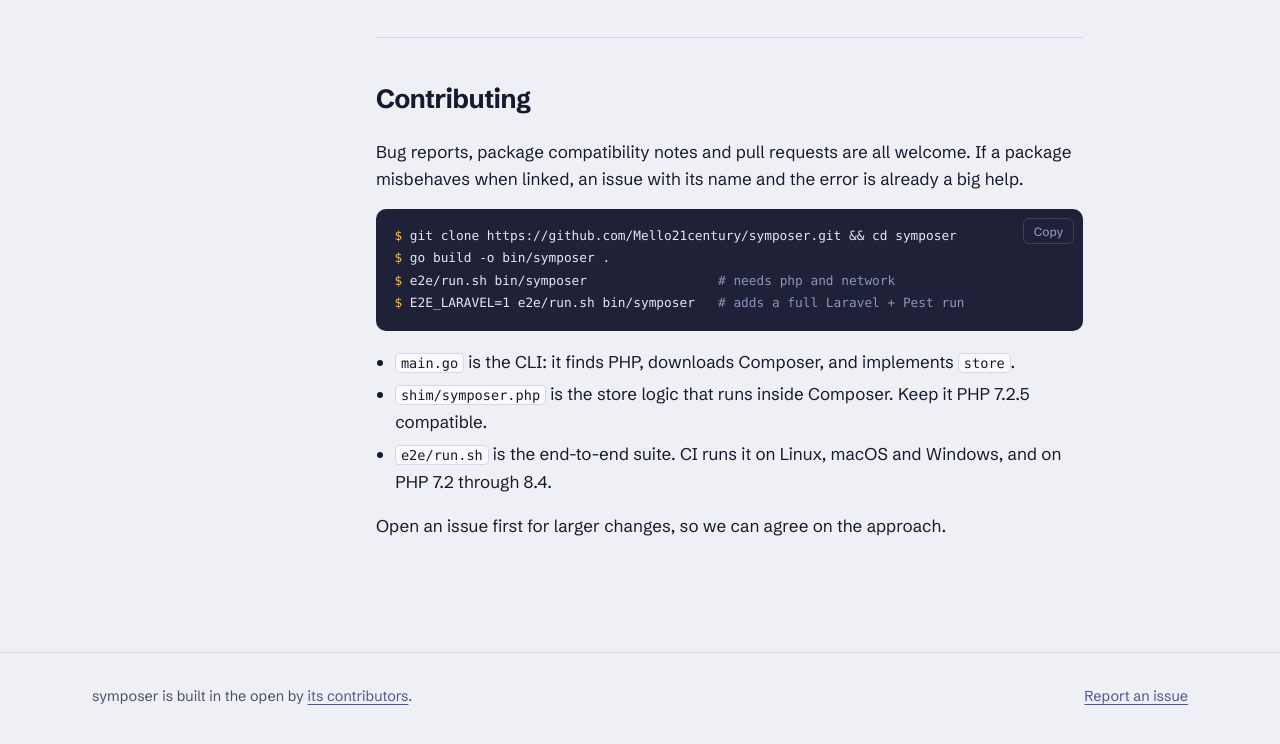
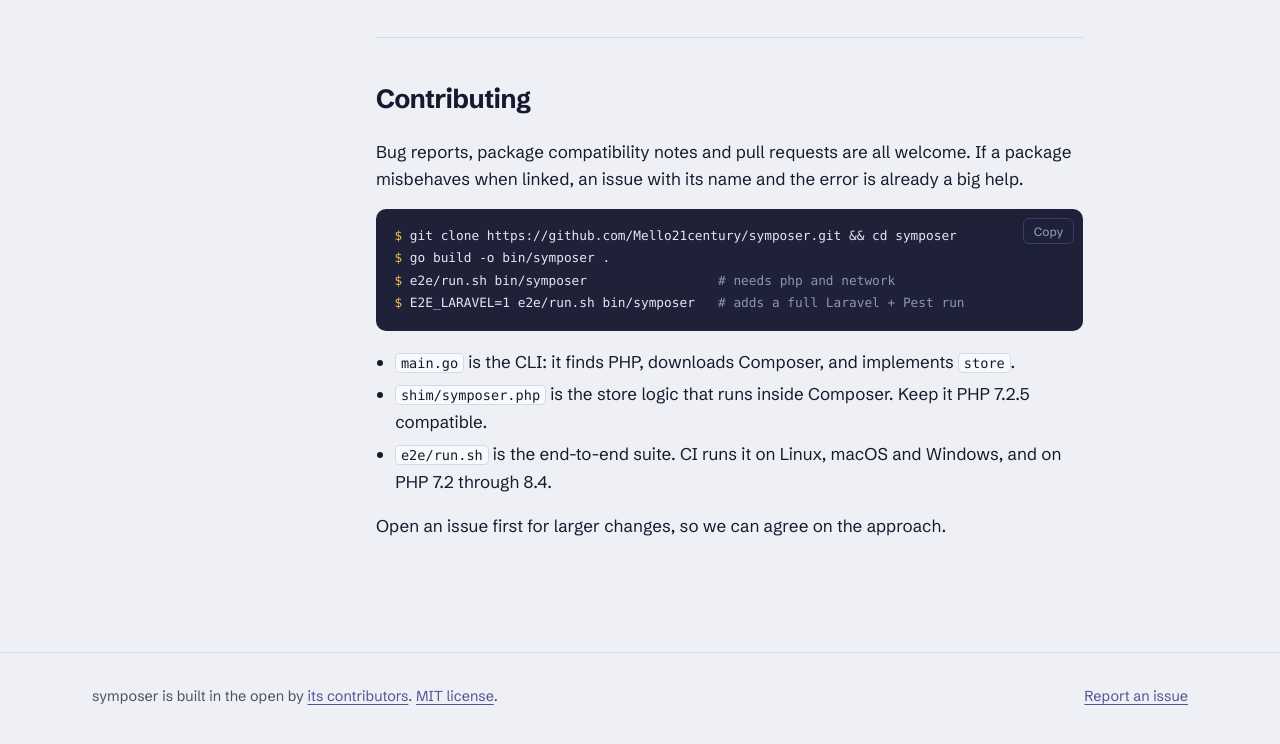
Before and after one commit to Mello21century/symposer, a plain HTML site: page docs/docs.html in a window 1280 px wide. Shown: the part 5711-6455 px from the top of the page. Drawn offline with Linux system fonts and the light colour scheme; a web font is replaced by a local one.

Commit message:
Add MIT license

```diff
--- a/docs/docs.html
+++ b/docs/docs.html
@@ -232,7 +232,7 @@
 
 <footer class="foot">
   <div class="wrap">
-    <span>symposer is built in the open by <a href="https://github.com/Mello21century/symposer/graphs/contributors">its contributors</a>.</span>
+    <span>symposer is built in the open by <a href="https://github.com/Mello21century/symposer/graphs/contributors">its contributors</a>. <a href="https://github.com/Mello21century/symposer/blob/main/LICENSE">MIT license</a>.</span>
     <span><a href="https://github.com/Mello21century/symposer/issues">Report an issue</a></span>
   </div>
 </footer>
```
Also changed, not shown: docs/index.html (+1 -1 lines), 2 other files.
